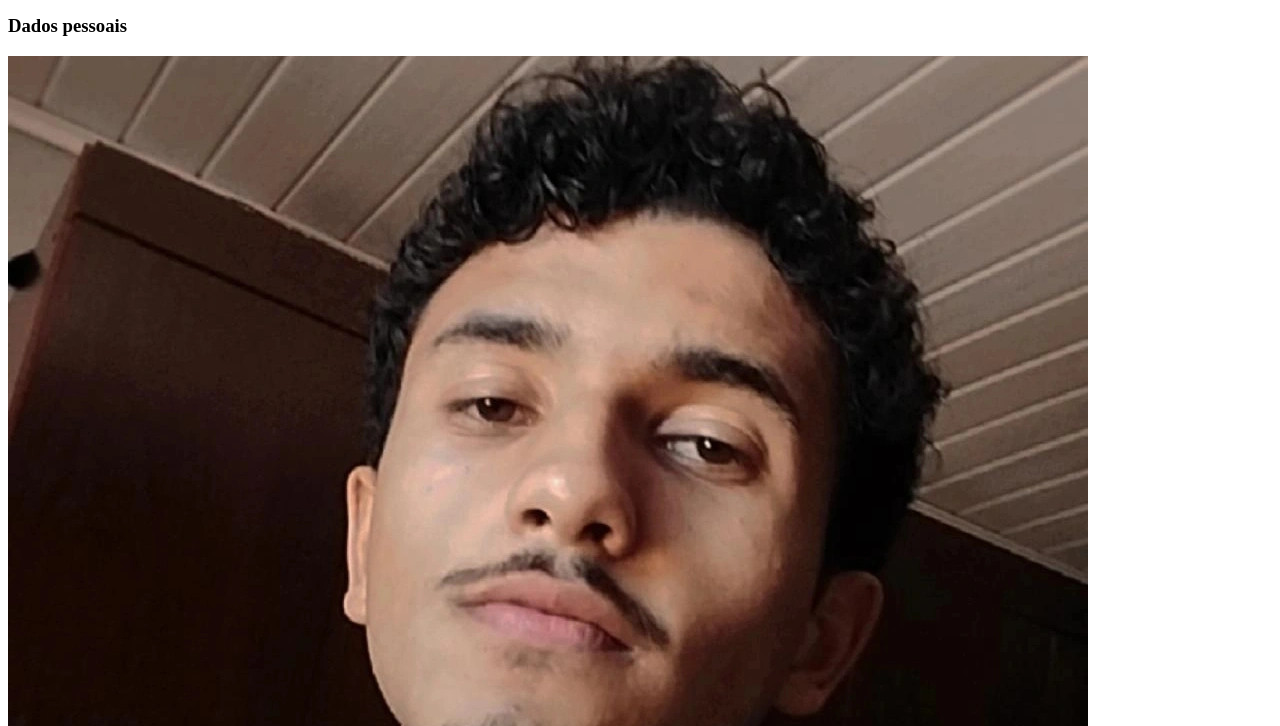
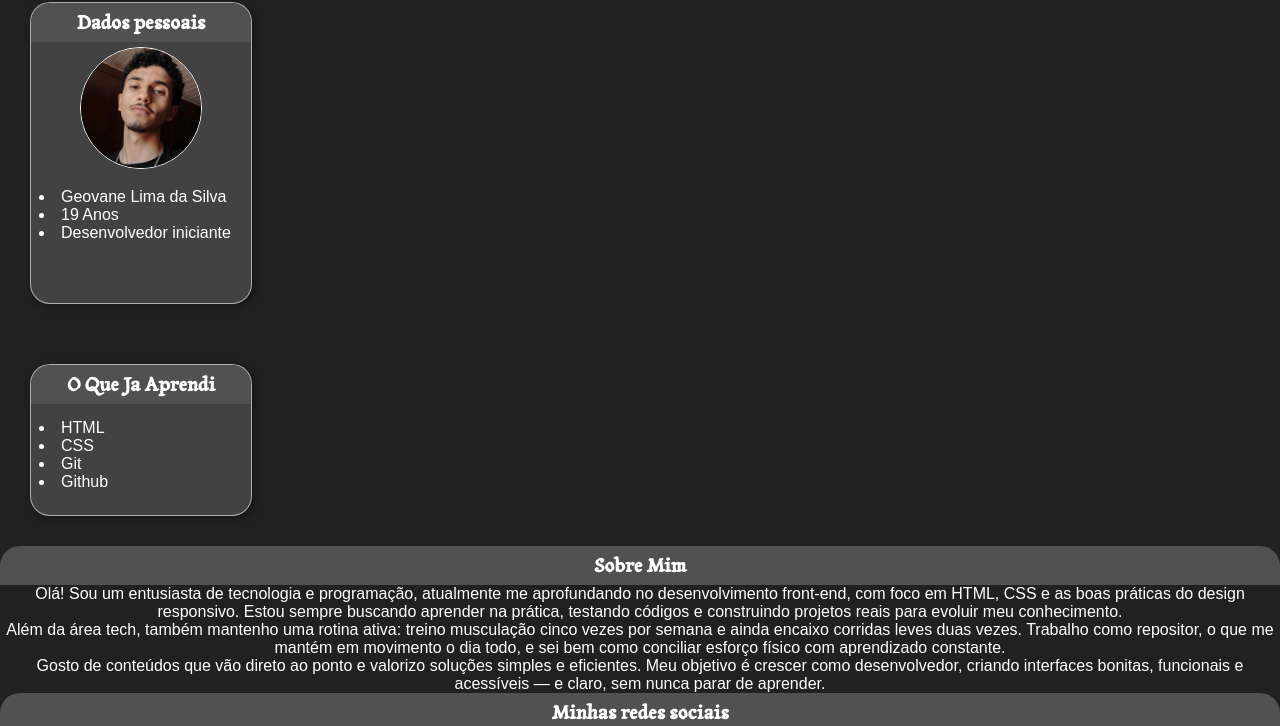
Before and after one commit to GeovaneDeLima/html-css, a plain HTML site: page projetos/projeto mini curriculo/index.html in a window 1280 px wide. Shown: the part 65-791 px from the top of the page. Drawn offline with Linux system fonts and the light colour scheme.

Commit message:
fiz umas modificadas no código do meu mini projeto

```diff
--- a/projetos/projeto mini curriculo/estilo/style.css
+++ b/projetos/projeto mini curriculo/estilo/style.css
@@ -6,10 +6,74 @@
 }
 
 :root{
-    --cor1l: #B963E0;
-    --cor2: #AE2EDD;
-    --cor3: #6C00A2;
+    --cor1: #525152;
+    --cor2: #424242;
+    --cor3: #222122;
+    --cor4: #BC55DB;
 
     --fontpadrao: arial, sans-serif;
     --fontedestaque: 'font';
 }
+* {
+    margin: 0px;
+    padding: 0px;
+}
+body {
+    background-color: var(--cor3);
+    color: white;
+    height: 100vh;
+    width: 100vw;
+    font-family: var(--fontpadrao);
+}
+main{
+    display: grid;
+    text-align: center;
+}
+
+section.perfil{
+    background-color: var(--cor2);
+    width: 220px;
+    height: 300px;
+    text-align: center;
+    border-radius: 20px;
+    border: 1px solid rgba(255, 255, 255, 0.57);
+    box-shadow: 2px 2px 7px rgba(0, 0, 0, 0.415);
+    margin: 30px;
+}
+h3 {
+    border-radius: 20px 20px 0px 0px;
+    padding: 7px;
+    background-color: var(--cor1);
+    font-family: var(--fontedestaque);
+}
+section.perfil ul{
+    font-family: var(--fontpadrao);
+    text-align: justify;
+    list-style-position: inside;
+    padding: 10px 8px;
+
+
+}
+section.perfil img{
+    height: 120px;
+    width: 120px;
+    margin: 5px;
+    border-radius: 50%;
+    border: 1px solid white;
+}
+section.abili{
+    background-color: var(--cor2);
+    width: 220px;
+    height: 150px;
+    text-align: center;
+    border-radius: 20px;
+    border: 1px solid rgba(255, 255, 255, 0.57);
+    box-shadow: 2px 2px 7px rgba(0, 0, 0, 0.415);
+    margin: 30px;
+}
+section.abili ul{
+    font-family: var(--fontpadrao);
+    text-align: justify;
+    list-style-position: inside;
+    padding: 15px 8px;
+}
--- a/projetos/projeto mini curriculo/index.html
+++ b/projetos/projeto mini curriculo/index.html
@@ -5,6 +5,7 @@
     <meta name="viewport" content="width=device-width, initial-scale=1.0">
     <title>Curriculo</title>
     <link rel="stylesheet" href="estilo/style.css">
+
 </head>
 <body>
    <main>
@@ -12,15 +13,20 @@
     <section class="perfil">
             <h3>Dados pessoais</h3>
             <img src="imagem/IMG_20241015_230126_425.jpg" alt="minha foto">
-            <p>Geovane Lima da Silva</p>
-            <p>19 anos</p>
-            <p>Programdor amador</p>
+            <ul>
+                <li>Geovane Lima da Silva</li>
+                <li>19 Anos</li>
+                <li>Desenvolvedor iniciante</li>
+            </ul>
     </section>
     <section class="abili">
-        <p>html</p>
-        <p>css</p>
-        <p>git</p>
-        <p>github</p>
+        <h3>O Que Ja Aprendi</h3>
+        <ul>
+            <li>HTML</li>
+            <li>CSS</li>
+            <li>Git</li>
+            <li>Github</li>
+        </ul>
     </section>
     <section class="sobremim"></section>
         <h3>Sobre Mim</h3>
```
